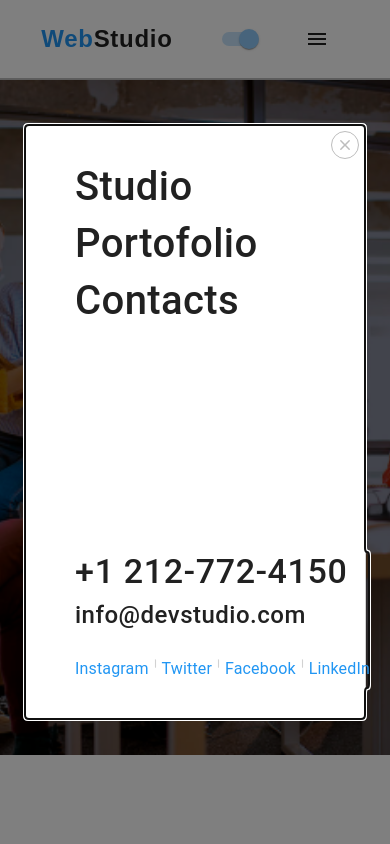
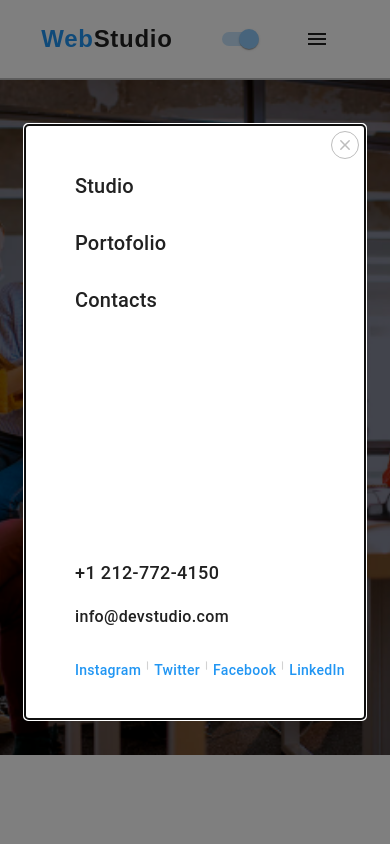
Before and after one commit to anisoara1/WebStudio-page, a React (Create React App) app: page /WebStudio-page/studio in a window 390 px wide. Both pictures are taken after a click on the icon 316 px from the left and 39 px from the top of the page. Shown: the top 844 px of the page. Built offline with nearby package versions, Linux system fonts and the light colour scheme.

Commit message:
Fixed some styles

```diff
--- a/src/components/Footer/Footer.jsx
+++ b/src/components/Footer/Footer.jsx
@@ -354,7 +354,7 @@ export const Footer = () => {
                 letterSpacing: '0.03em',
                 color: '#FFFFFF4D',
                 ':&hover': {
-                  color: '#FFFFFF4D',
+                  borderColor: '#FFFFFF4D',
                 },
                 '@media screen and (max-width: 600px)': {
                   fontSize: '14px',
--- a/src/components/MobileMenu/MobileMenu.jsx
+++ b/src/components/MobileMenu/MobileMenu.jsx
@@ -69,11 +69,11 @@ export const MobileModal = ({ open, handleClose }) => {
                       lineHeight: '47px',
                       cursor: 'pointer',
                       color: '#212121',
+                      '@media screen and (max-width: 450px)': {
+                        fontSize: '20px',
+                      },
                       '&:hover': {
                         color: '#2196F3',
-                        '@media screen and (max-width: 450px)': {
-                          fontSize: '20px',
-                        },
                       },
                     }}
                   >
@@ -91,11 +91,11 @@ export const MobileModal = ({ open, handleClose }) => {
                       lineHeight: '47px',
                       cursor: 'pointer',
                       color: '#212121',
+                      '@media screen and (max-width: 450px)': {
+                        fontSize: '20px',
+                      },
                       '&:hover': {
                         color: '#2196F3',
-                        '@media screen and (max-width: 450px)': {
-                          fontSize: '20px',
-                        },
                       },
                     }}
                   >
@@ -117,11 +117,11 @@ export const MobileModal = ({ open, handleClose }) => {
                       lineHeight: '47px',
                       cursor: 'pointer',
                       color: '#212121',
+                      '@media screen and (max-width: 450px)': {
+                        fontSize: '20px',
+                      },
                       '&:hover': {
                         color: '#2196F3',
-                        '@media screen and (max-width: 450px)': {
-                          fontSize: '20px',
-                        },
                       },
                     }}
                   >
@@ -158,11 +158,11 @@ export const MobileModal = ({ open, handleClose }) => {
                         color: '#212121',
                         padding: '0',
                         cursor: 'pointer',
+                        '@media screen and (max-width: 450px)': {
+                          fontSize: '18px',
+                        },
                         '&:hover': {
                           color: '#2196F3',
-                          '@media screen and (max-width: 450px)': {
-                            fontSize: '18px',
-                          },
                         },
                       }}
                     >
@@ -186,12 +186,11 @@ export const MobileModal = ({ open, handleClose }) => {
                         color: '#212121',
                         padding: '0',
                         cursor: 'pointer',
+                        '@media screen and (max-width: 450px)': {
+                          fontSize: '16px',
+                        },
                         '&:hover': {
                           color: '#2196F3',
-
-                          '@media screen and (max-width: 450px)': {
-                            fontSize: '16px',
-                          },
                         },
                       }}
                     >
@@ -202,7 +201,22 @@ export const MobileModal = ({ open, handleClose }) => {
               </MenuList>
               <MenuList className={css.mediaList}>
                 <li className={css.mediaList}>
-                  <Typography className={css.media}>Instagram</Typography>
+                  <Typography
+                    sx={{
+                      color: '#2196f3',
+                      fontFamily: 'Roboto',
+                      fontSize: ' 18px',
+                      fontWeight: '500',
+                      lineHeight: '22px',
+                      letterSpacing: '0.02em',
+                      textAlign: 'left',
+                      '@media screen and (max-width: 450px)': {
+                        fontSize: '14px',
+                      },
+                    }}
+                  >
+                    Instagram
+                  </Typography>
                   <HorizontalRuleRoundedIcon
                     sx={{
                       fontSize: 'small',
@@ -212,7 +226,22 @@ export const MobileModal = ({ open, handleClose }) => {
                   />
                 </li>
                 <li className={css.mediaList}>
-                  <Typography className={css.media}>Twitter</Typography>
+                  <Typography
+                    sx={{
+                      color: '#2196f3',
+                      fontFamily: 'Roboto',
+                      fontSize: ' 18px',
+                      fontWeight: '500',
+                      lineHeight: '22px',
+                      letterSpacing: '0.02em',
+                      textAlign: 'left',
+                      '@media screen and (max-width: 450px)': {
+                        fontSize: '14px',
+                      },
+                    }}
+                  >
+                    Twitter
+                  </Typography>
                   <HorizontalRuleRoundedIcon
                     sx={{
                       fontSize: 'small',
@@ -222,7 +251,22 @@ export const MobileModal = ({ open, handleClose }) => {
                   />
                 </li>
                 <li className={css.mediaList}>
-                  <Typography className={css.media}>Facebook</Typography>
+                  <Typography
+                    sx={{
+                      color: '#2196f3',
+                      fontFamily: 'Roboto',
+                      fontSize: ' 18px',
+                      fontWeight: '500',
+                      lineHeight: '22px',
+                      letterSpacing: '0.02em',
+                      textAlign: 'left',
+                      '@media screen and (max-width: 450px)': {
+                        fontSize: '14px',
+                      },
+                    }}
+                  >
+                    Facebook
+                  </Typography>
                   <HorizontalRuleRoundedIcon
                     sx={{
                       fontSize: 'small',
@@ -232,7 +276,22 @@ export const MobileModal = ({ open, handleClose }) => {
                   />
                 </li>
                 <li className={css.mediaList}>
-                  <Typography className={css.media}>LinkedIn</Typography>
+                  <Typography
+                    sx={{
+                      color: '#2196f3',
+                      fontFamily: 'Roboto',
+                      fontSize: ' 18px',
+                      fontWeight: '500',
+                      lineHeight: '22px',
+                      letterSpacing: '0.02em',
+                      textAlign: 'left',
+                      '@media screen and (max-width: 450px)': {
+                        fontSize: '14px',
+                      },
+                    }}
+                  >
+                    LinkedIn
+                  </Typography>
                 </li>
               </MenuList>
             </Box>
--- a/src/components/Navbar/Navbar.jsx
+++ b/src/components/Navbar/Navbar.jsx
@@ -90,7 +90,7 @@ export const Header = forwardRef(({ toggleDarkMode }, ref) => {
                 lineHeight: '16px',
                 letterSpacing: '0.02em',
                 color: 'text.primary',
-                padding: '0 0 34px 0',
+                padding: '0 0 32px 0',
                 cursor: 'pointer',
                 '&:hover': {
                   color: '#2196F3',
@@ -117,7 +117,7 @@ export const Header = forwardRef(({ toggleDarkMode }, ref) => {
                 lineHeight: '16px',
                 letterSpacing: '0.02em',
                 color: 'text.primary',
-                padding: '0 0 34px 0',
+                padding: '0 0 32px 0',
                 cursor: 'pointer',
                 '&:hover': {
                   color: '#2196F3',
@@ -144,7 +144,7 @@ export const Header = forwardRef(({ toggleDarkMode }, ref) => {
                 lineHeight: '16px',
                 letterSpacing: '0.02em',
                 color: 'text.primary',
-                padding: '0 0 34px 0',
+                padding: '0 0 32px 0',
                 cursor: 'pointer',
                 '&:hover': {
                   color: '#2196F3',
```
